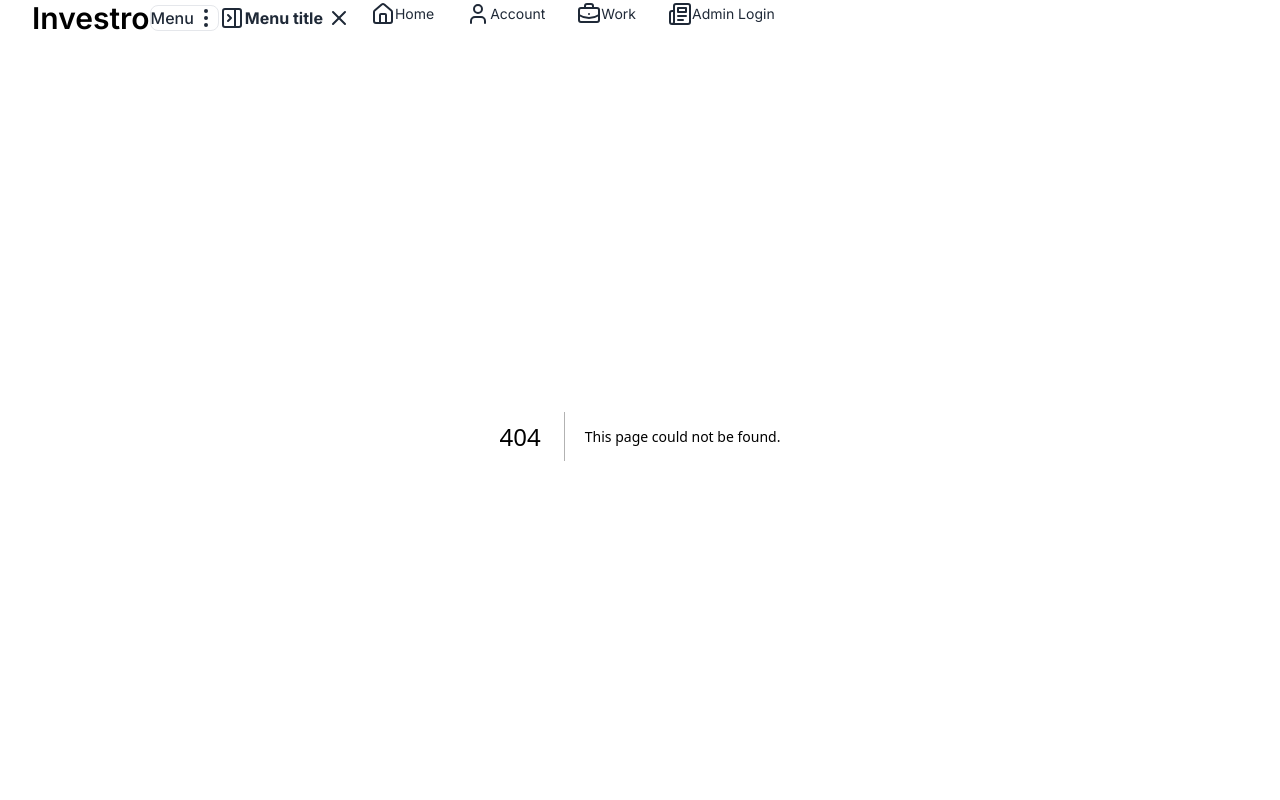
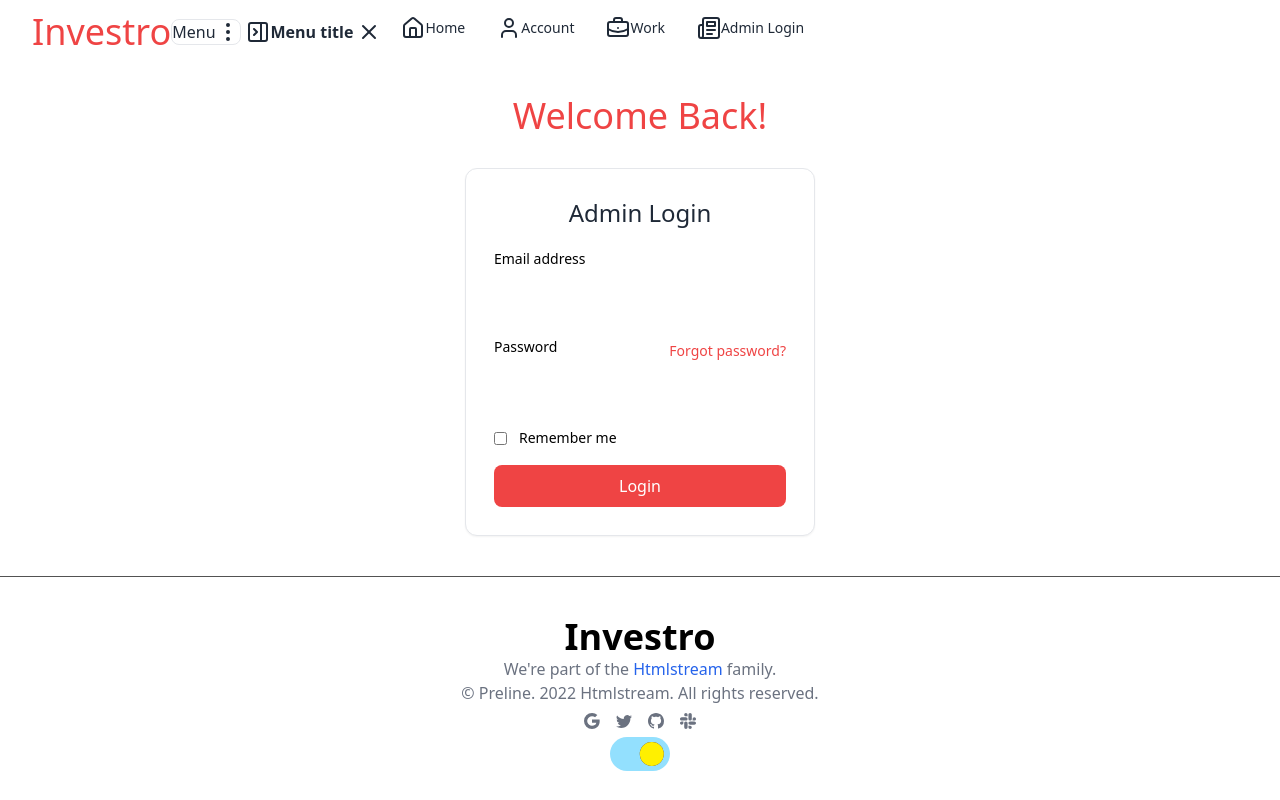
Before and after one commit to MOHAMMADFARZAAN/Investment-Portfolio-Management-Service, a Next.js app: page /adminlogin in a window 1280 px wide. Before the commit this address had no page. Shown: the top 800 px of the page. Built offline with nearby package versions, Linux system fonts and the light colour scheme.

Commit message:
Adding Login Page

```diff
--- a/src/Components/Footer.jsx
+++ b/src/Components/Footer.jsx
@@ -4,7 +4,7 @@
 
 const Footer = () => {
   return (
-    <div className='bg-white dark:bg-[#171717]'>
+    <div>
   {/* ========== FOOTER ========== */}
 
   <hr className='border-neutral-600' />
--- a/src/Components/Navbar.jsx
+++ b/src/Components/Navbar.jsx
@@ -1,3 +1,4 @@
+import Link from 'next/link'
 import React from 'react'
 
 const Navbar = () => {
@@ -7,7 +8,7 @@
   <header className="flex flex-wrap  md:justify-start h-20 md:flex-nowrap z-50 w-full bg-white border-b border-gray-200 dark:bg-[#171717] dark:border-neutral-700">
     <nav className="relative max-w-[90rem] w-full mx-auto flex items-center justify-between gap-3 py-2 px-4 sm:px-6 lg:px-8">
       <a
-        className="flex-none font-semibold text-3xl text-black focus:outline-none focus:opacity-80 dark:text-white"
+        className="flex-none font-thin text-4xl text-red-500 focus:outline-none focus:opacity-80"
         href="#"
         aria-label="Brand"
       >
@@ -312,9 +313,9 @@
                   </svg>
                   Work
                 </a>
-                <a
+                <Link
                   className="p-2 px-4 flex items-center text-sm text-gray-800 hover:bg-gray-100 rounded-lg focus:outline-none focus:bg-gray-100 dark:text-neutral-200 dark:hover:bg-neutral-700 dark:focus:bg-neutral-700"
-                  href="#"
+                  href="adminlogin"
                 >
                   <svg
                     className="shrink-0 size-4 me-3 md:me-2 block md:hidden"
@@ -334,7 +335,7 @@
                     <path d="M10 6h8v4h-8V6Z" />
                   </svg>
                   Admin Login
-                </a>
+                </Link>
               </div>
             </div>
           </div>
--- /dev/null
+++ b/src/app/adminlogin/page.jsx
@@ -0,0 +1,198 @@
+import React from 'react'
+
+const adminLogin = () => {
+  return (
+    <div>
+        <h1 className='text-center my-8 text-4xl font-thin text-red-500'>Welcome Back!</h1>
+    <div className="mt-7 bg-white mx-auto mx-4 border max-w-[350px] mb-10 border-gray-200 rounded-xl shadow-sm dark:bg-neutral-900 dark:border-neutral-700">
+  <div className="p-4 sm:p-7">
+    <div className="text-center">
+      <h1 className="block text-2xl font-medium text-gray-800 dark:text-white">
+        Admin Login
+      </h1>
+
+
+
+        {/* dont have an account */}
+
+      {/* <p className="mt-2 text-sm text-gray-600 dark:text-neutral-400">
+        Don't have an account yet?
+        <a
+          className="text-blue-600 decoration-2 hover:underline focus:outline-none focus:underline font-medium dark:text-blue-500"
+          href="../examples/html/signup.html"
+        >
+          Sign up here
+        </a>
+      </p> */}
+
+
+
+
+    </div>
+    <div className="mt-5">
+
+
+
+
+
+
+
+
+        {/* SIGN IN WITH GOOGLE AND THE HR WITH OR LINE */}
+
+      {/* <button
+        type="button"
+        className="w-full py-3 px-4 inline-flex justify-center items-center gap-x-2 text-sm font-medium rounded-lg border border-gray-200 bg-white text-gray-800 shadow-sm hover:bg-gray-50 focus:outline-none focus:bg-gray-50 disabled:opacity-50 disabled:pointer-events-none dark:bg-neutral-900 dark:border-neutral-700 dark:text-white dark:hover:bg-neutral-800 dark:focus:bg-neutral-800"
+      >
+        <svg
+          className="w-4 h-auto"
+          width={46}
+          height={47}
+          viewBox="0 0 46 47"
+          fill="none"
+        >
+          <path
+            d="M46 24.0287C46 22.09 45.8533 20.68 45.5013 19.2112H23.4694V27.9356H36.4069C36.1429 30.1094 34.7347 33.37 31.5957 35.5731L31.5663 35.8669L38.5191 41.2719L38.9885 41.3306C43.4477 37.2181 46 31.1669 46 24.0287Z"
+            fill="#4285F4"
+          />
+          <path
+            d="M23.4694 47C29.8061 47 35.1161 44.9144 39.0179 41.3012L31.625 35.5437C29.6301 36.9244 26.9898 37.8937 23.4987 37.8937C17.2793 37.8937 12.0281 33.7812 10.1505 28.1412L9.88649 28.1706L2.61097 33.7812L2.52296 34.0456C6.36608 41.7125 14.287 47 23.4694 47Z"
+            fill="#34A853"
+          />
+          <path
+            d="M10.1212 28.1413C9.62245 26.6725 9.32908 25.1156 9.32908 23.5C9.32908 21.8844 9.62245 20.3275 10.0918 18.8588V18.5356L2.75765 12.8369L2.52296 12.9544C0.909439 16.1269 0 19.7106 0 23.5C0 27.2894 0.909439 30.8731 2.49362 34.0456L10.1212 28.1413Z"
+            fill="#FBBC05"
+          />
+          <path
+            d="M23.4694 9.07688C27.8699 9.07688 30.8622 10.9863 32.5344 12.5725L39.1645 6.11C35.0867 2.32063 29.8061 0 23.4694 0C14.287 0 6.36607 5.2875 2.49362 12.9544L10.0918 18.8588C11.9987 13.1894 17.25 9.07688 23.4694 9.07688Z"
+            fill="#EB4335"
+          />
+        </svg>
+        Sign in with Google
+      </button>
+      <div className="py-3 flex items-center text-xs text-gray-400 uppercase before:flex-1 before:border-t before:border-gray-200 before:me-6 after:flex-1 after:border-t after:border-gray-200 after:ms-6 dark:text-neutral-500 dark:before:border-neutral-600 dark:after:border-neutral-600">
+        Or
+      </div> */}
+
+
+
+
+
+
+
+      {/* Form */}
+      <form>
+        <div className="grid gap-y-4">
+          {/* Form Group */}
+          <div>
+            <label
+              htmlFor="email"
+              className="block text-sm mb-2 dark:text-white"
+            >
+              Email address
+            </label>
+            <div className="relative">
+              <input
+                type="email"
+                id="email"
+                name="email"
+                className="py-3 px-4 block w-full outline-red-500 border-gray-200 rounded-lg text-sm focus:border-blue-500 focus:ring-blue-500 disabled:opacity-50 disabled:pointer-events-none dark:bg-neutral-900 dark:border-neutral-700 dark:text-neutral-400 dark:placeholder-neutral-500 dark:focus:ring-neutral-600"
+                required=""
+                aria-describedby="email-error"
+              />
+              <div className="hidden absolute inset-y-0 end-0 pointer-events-none pe-3">
+                <svg
+                  className="size-5 text-red-500"
+                  width={16}
+                  height={16}
+                  fill="currentColor"
+                  viewBox="0 0 16 16"
+                  aria-hidden="true"
+                >
+                  <path d="M16 8A8 8 0 1 1 0 8a8 8 0 0 1 16 0zM8 4a.905.905 0 0 0-.9.995l.35 3.507a.552.552 0 0 0 1.1 0l.35-3.507A.905.905 0 0 0 8 4zm.002 6a1 1 0 1 0 0 2 1 1 0 0 0 0-2z" />
+                </svg>
+              </div>
+            </div>
+            <p className="hidden text-xs text-red-600 mt-2" id="email-error">
+              Please include a valid email address so we can get back to you
+            </p>
+          </div>
+          {/* End Form Group */}
+          {/* Form Group */}
+          <div>
+            <div className="flex justify-between items-center">
+              <label
+                htmlFor="password"
+                className="block text-sm mb-2 dark:text-white"
+              >
+                Password
+              </label>
+              <a
+                className="inline-flex items-center gap-x-1 text-sm text-red-500 decoration-2 hover:underline focus:outline-none focus:underline font-medium dark:text-red-500"
+                href="../examples/html/recover-account.html"
+              >
+                Forgot password?
+              </a>
+            </div>
+            <div className="relative">
+              <input
+                type="password"
+                id="password"
+                name="password"
+                className="py-3 px-4 outline-red-500 block w-full border-gray-200 rounded-lg text-sm focus:border-blue-500 focus:ring-blue-500 disabled:opacity-50 disabled:pointer-events-none dark:bg-neutral-900 dark:border-neutral-700 dark:text-neutral-400 dark:placeholder-neutral-500 dark:focus:ring-neutral-600"
+                required=""
+                aria-describedby="password-error"
+              />
+              <div className="hidden absolute inset-y-0 end-0 pointer-events-none pe-3">
+                <svg
+                  className="size-5 text-red-500"
+                  width={16}
+                  height={16}
+                  fill="currentColor"
+                  viewBox="0 0 16 16"
+                  aria-hidden="true"
+                >
+                  <path d="M16 8A8 8 0 1 1 0 8a8 8 0 0 1 16 0zM8 4a.905.905 0 0 0-.9.995l.35 3.507a.552.552 0 0 0 1.1 0l.35-3.507A.905.905 0 0 0 8 4zm.002 6a1 1 0 1 0 0 2 1 1 0 0 0 0-2z" />
+                </svg>
+              </div>
+            </div>
+            <p className="hidden text-xs text-red-600 mt-2" id="password-error">
+              8+ characters required
+            </p>
+          </div>
+          {/* End Form Group */}
+          {/* Checkbox */}
+          <div className="flex items-center">
+            <div className="flex">
+              <input
+                id="remember-me"
+                name="remember-me"
+                type="checkbox"
+                className="shrink-0 mt-0.5 border-gray-200 rounded text-red-500 focus:ring-red-500 dark:bg-neutral-800 dark:border-neutral-700 dark:checked:bg-red-500 dark:checked:border-red-500 dark:focus:ring-offset-gray-800"
+              />
+            </div>
+            <div className="ms-3">
+              <label htmlFor="remember-me" className="text-sm dark:text-white">
+                Remember me
+              </label>
+            </div>
+          </div>
+          {/* End Checkbox */}
+          <button
+            type="submit"
+            className="w-full py-2 px-4 inline-flex justify-center items-center gap-x-2 text-md font-medium rounded-lg border border-transparent bg-red-500 text-white hover:bg-red-600 focus:outline-none focus:bg-red-500 disabled:opacity-50 disabled:pointer-events-none"
+          >
+            Login
+          </button>
+        </div>
+      </form>
+      {/* End Form */}
+    </div>
+  </div>
+</div>
+</div>
+
+  )
+}
+
+export default adminLogin
--- a/src/app/globals.css
+++ b/src/app/globals.css
@@ -4,9 +4,23 @@
 
 
 *{
+  font-family: system-ui, -apple-system, BlinkMacSystemFont, 'Segoe UI', Roboto, Oxygen, Ubuntu, Cantarell, 'Open Sans', 'Helvetica Neue', sans-serif;
   transition: 0.2s ease-in-out;
 }
 
+/* body{
+  display: flex;
+  align-items: center;
+  justify-content: center;
+  flex-direction: column;
+} */
+
+:root.dark{
+  background-color: #171717;
+}
+:root{
+  background-color: #ffffff;
+}
 
 /* The switch - the box around the slider */
 .theme-toggle {
--- a/src/app/page.jsx
+++ b/src/app/page.jsx
@@ -3,7 +3,7 @@
 const Home = () => {
   return (
 
-    <div className='bg-white dark:bg-[#171717]'>
+    <div>
       {/* Hero */}
       <div className="overflow-hidden">
         <div className="max-w-[85rem] mx-auto px-4 sm:px-6 lg:px-8 py-20">
@@ -13,9 +13,9 @@
               <p className="text-xs font-semibold text-gray-500 tracking-wide uppercase mb-3 dark:text-neutral-200">
                 Small business solutions
               </p>
-              <h1 className="text-3xl text-gray-800 font-bold sm:text-5xl lg:text-6xl lg:leading-tight dark:text-neutral-200">
+              <h1 className="text-3xl text-gray-800 font-thin sm:text-5xl lg:text-6xl lg:leading-tight dark:text-neutral-200">
                 Invest With Us To Get {" "}
-                <span className="text-red-500">Extraordinary Returns</span>
+                <span className="text-red-500 font-bold">Extraordinary Returns</span>
               </h1>
             </div>
             {/* End Title */}
@@ -76,7 +76,7 @@
                   <input
                     type="text"
                     id="hs-hero-name-1"
-                    className="py-3 px-4 block w-full border-transparent rounded-lg text-sm focus:border-blue-500 focus:ring-blue-500 dark:bg-neutral-900 dark:border-transparent dark:text-neutral-400 dark:placeholder-neutral-500 dark:focus:ring-neutral-600"
+                    className="py-2 px-4 block w-full border-transparent rounded-lg text-md outline-none focus:ring-blue-500 dark:bg-neutral-900 dark:border-transparent dark:text-neutral-400 dark:placeholder-neutral-500"
                     placeholder="Your Username"
                   />
                 </div>
@@ -90,7 +90,7 @@
                   <input
                     type="email"
                     id="hs-hero-email-1"
-                    className="py-3 px-4 block w-full border-transparent rounded-lg text-sm focus:border-blue-500 focus:ring-blue-500 dark:bg-neutral-900 dark:border-transparent dark:text-neutral-400 dark:placeholder-neutral-500 dark:focus:ring-neutral-600"
+                    className="py-2 px-4 block w-full border-transparent rounded-lg text-md outline-none dark:bg-neutral-900 dark:border-transparent dark:text-neutral-400 dark:placeholder-neutral-500"
                     placeholder="Your Reference Number"
                   />
                 </div>
@@ -197,8 +197,8 @@
 
       <>
         {/* Testimonials */}
-        <div className="relative h-[550px] mt-10 z-10 overflow-hidden">
-          <div className="max-w-[85rem] px-4 py-12 sm:px-6 lg:px-8 lg:py-16 mx-auto">
+        <div className="relative h-[450px] mt-10 z-10 overflow-hidden">
+          <div className="max-w-[85rem] px-4 py-12 sm:px-6 lg:px-8 lg:py-10 mx-auto">
             {/* Gradients */}
             <div aria-hidden="true" className="flex -z-[1] absolute start-0">
               <div className="bg-red-300 opacity-30 border blur-3xl w-[1136px] h-[300px] dark:bg-red-900 dark:opacity-20" />
@@ -230,7 +230,7 @@
                     />
                   </svg>
                   <p className="text-xl font-medium text-gray-800 lg:text-2xl lg:leading-normal dark:text-neutral-200">
-                    Yahan tumhare chacchaa ki photo lagegi To say that switching to Preline has been life-changing is an
+                    To say that switching to Preline has been life-changing is an
                     understatement. My business has tripled and I got my life back.
                   </p>
                   <footer className="mt-6">
```
